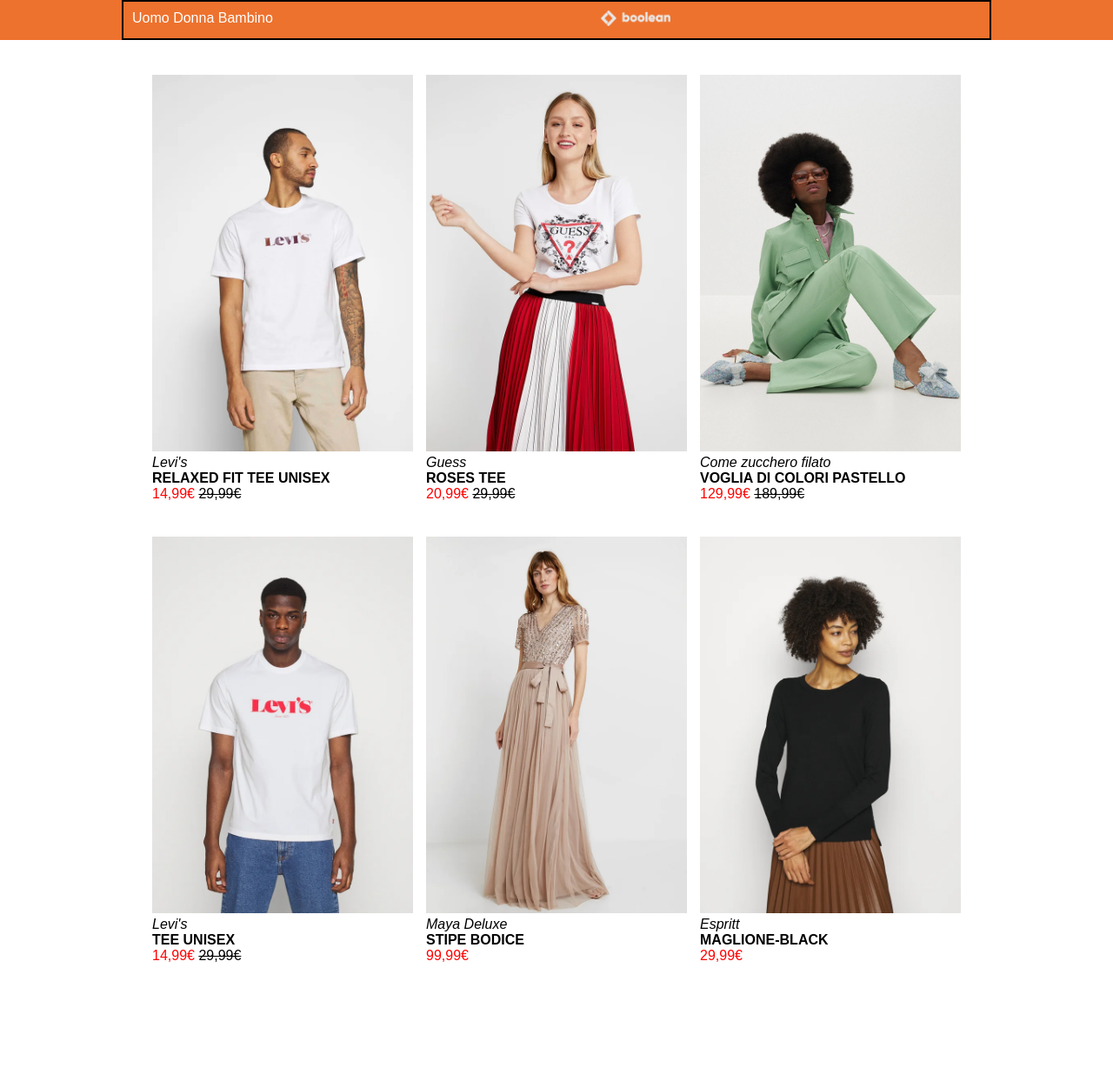
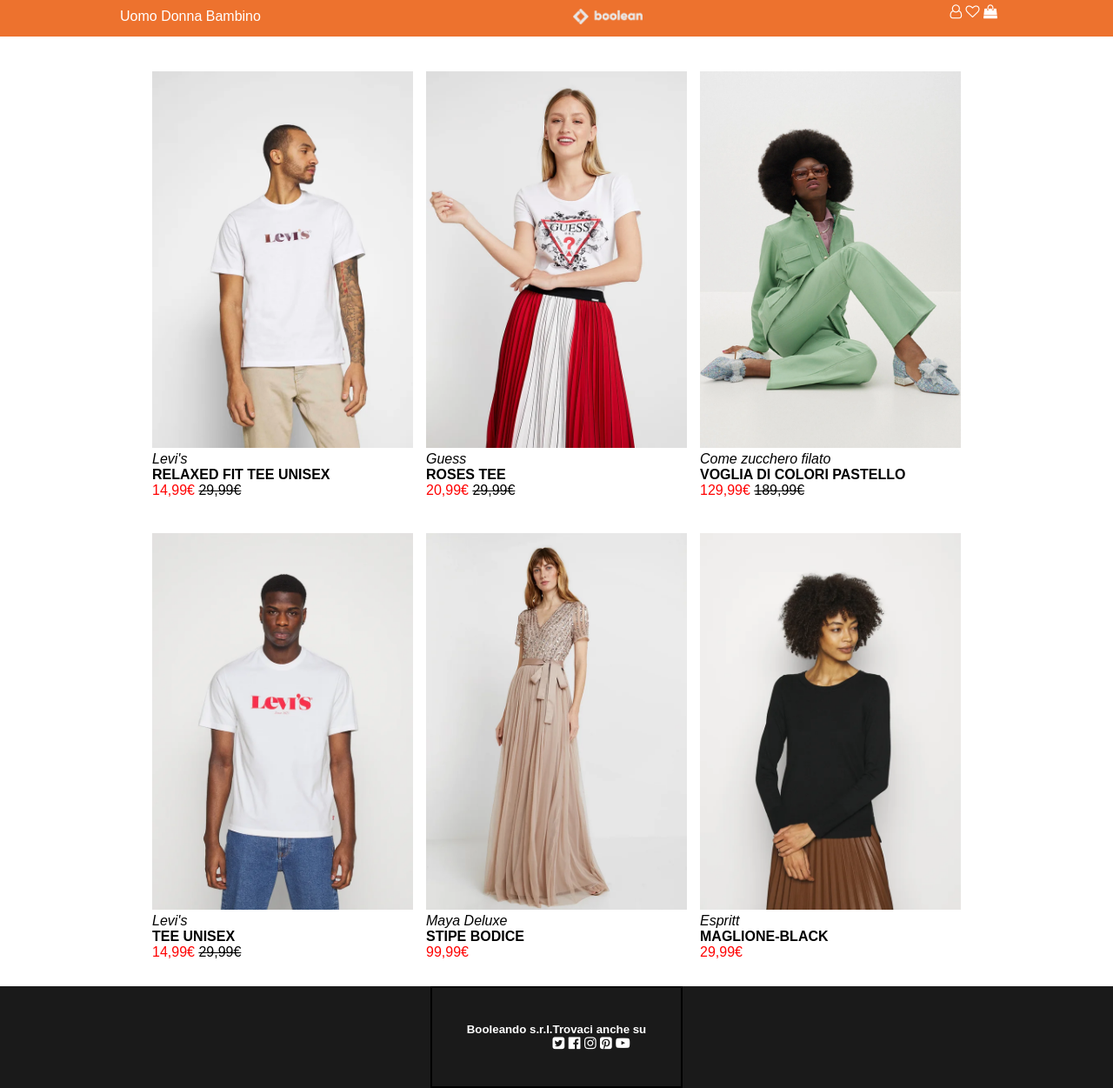
Before and after one commit to rpalanga/html-css-boolando, a plain HTML site: page index.html in a window 1280 px wide. Shown: the whole page at 87% size. Before the commit the page ends 1108 px from the top, so only its background shows below. Drawn offline with Linux system fonts and the light colour scheme.

Commit message:
Scheletro fatto aggiustare il footer

```diff
--- a/css/style.css
+++ b/css/style.css
@@ -21,9 +21,8 @@
 
 
 .container-header{
-    max-width: 1000px;
+    max-width: 80%;
 
-    border: 2px solid black;
     /*  */
     justify-content: space-between;
 
@@ -38,6 +37,10 @@
 
     padding: 10px;
 
+}
+.container-header .icone{
+    padding: 5px;
+    text-align: center;
 }
 
 .container-header .Generi{
@@ -77,5 +80,54 @@
     text-decoration: line-through;
 }
 
+.pd-bottom{
+    padding-bottom: 30px;
+}
 
 /* fine parte main */
+
+.footer-section{
+    background-color: #1A1A1A;
+    color:white;
+
+
+}
+
+.footer-data{
+
+    max-width: 1000px;
+
+    margin-left: auto;
+    margin-right: auto;
+
+    padding: 40px;
+}
+
+.footer-section .company name{
+    justify-content: space-between;
+    max-width: 80%;
+
+    border: 2px solid white;
+    /*  */
+    justify-content: space-between;
+
+    margin-right: auto;
+    margin-left: auto;
+
+    padding: 20px;
+
+}
+
+.footer-data {
+    max-width: 80%;
+
+    border: 2px solid black;
+    /*  */
+    justify-content: space-between;
+
+    margin-right: auto;
+    margin-left: auto;
+}
+
+
+/* aggiustare il footer */
--- a/index.html
+++ b/index.html
@@ -5,7 +5,7 @@
     <meta name="viewport" content="width=device-width, initial-scale=1.0">
     <link rel="stylesheet" href="css/style.css">
     <!-- font-da controllare -->
-
+    <link rel="stylesheet" href="https://cdnjs.cloudflare.com/ajax/libs/font-awesome/4.7.0/css/font-awesome.min.css">
 
     <title>Booleando</title>
 </head>
@@ -21,6 +21,10 @@
 
                 </div>
                 <div class="icone">
+                    <i class="fa fa-user-o" aria-hidden="true"></i>
+                    <i class="fa fa-heart-o" aria-hidden="true"></i>
+                    <i class="fa fa-shopping-bag" aria-hidden="true"></i>
+
 
 
 
@@ -66,7 +70,7 @@
 
         </section>
 
-        <section class="showcase row">
+        <section class="showcase row pd-bottom">
 
             <div class="container-images sizing row">
                 <div class="img-1 ">
@@ -100,8 +104,27 @@
 
     </main>
     <footer>
-        <section class="footer-section">
-            <div class="footer-data">
+        <section class="footer-section row">
+            <div class="footer-data row">
+
+                <div id="company-name">
+                    <h5>Booleando s.r.l.</h5>
+
+                </div>
+                <div class="icone-footer">
+                    <h5>Trovaci anche su</h5>
+                    <i class="fa fa-twitter-square" aria-hidden="true"></i>
+                    <i class="fa fa-facebook-official" aria-hidden="true"></i>
+                    <i class="fa fa-instagram" aria-hidden="true"></i>
+                    <i class="fa fa-pinterest-square" aria-hidden="true"></i>
+                    <i class="fa fa-youtube-play" aria-hidden="true"></i>
+
+
+
+
+
+
+                </div>
 
 
             </div>
```
